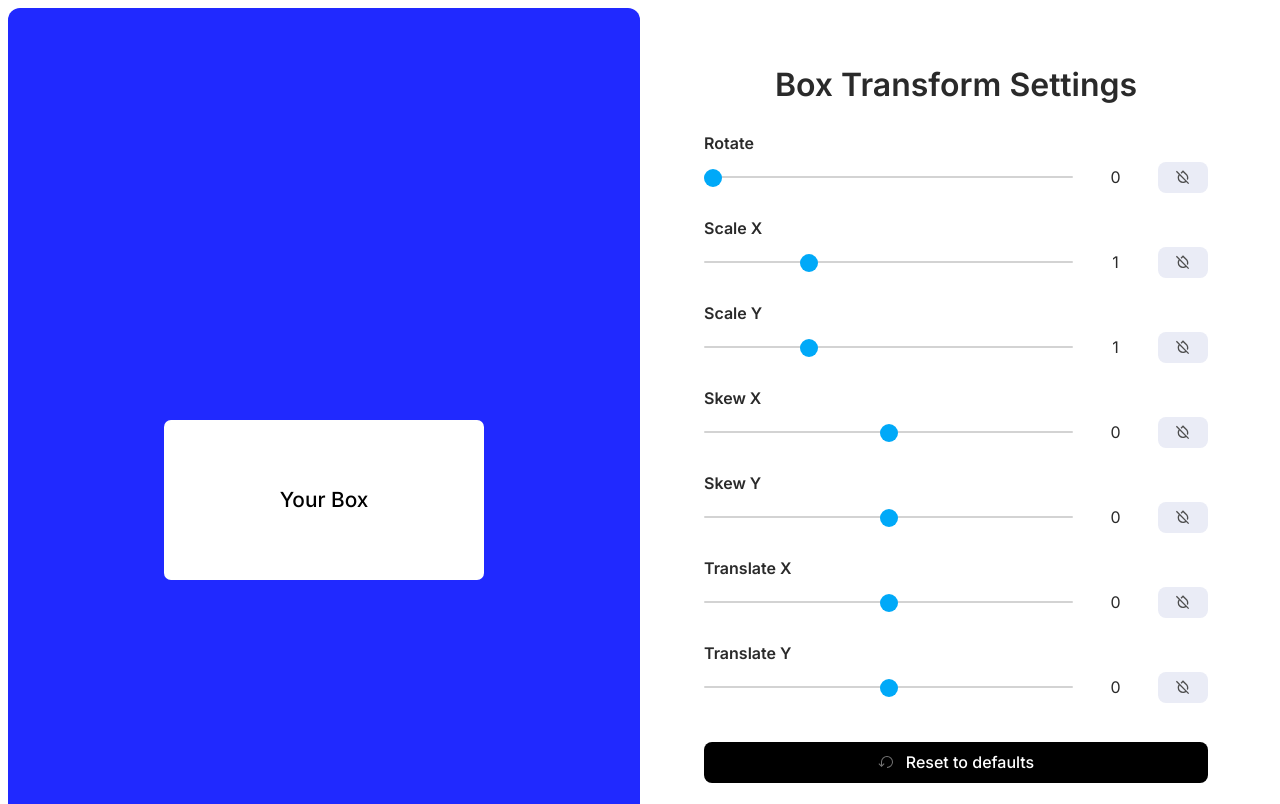
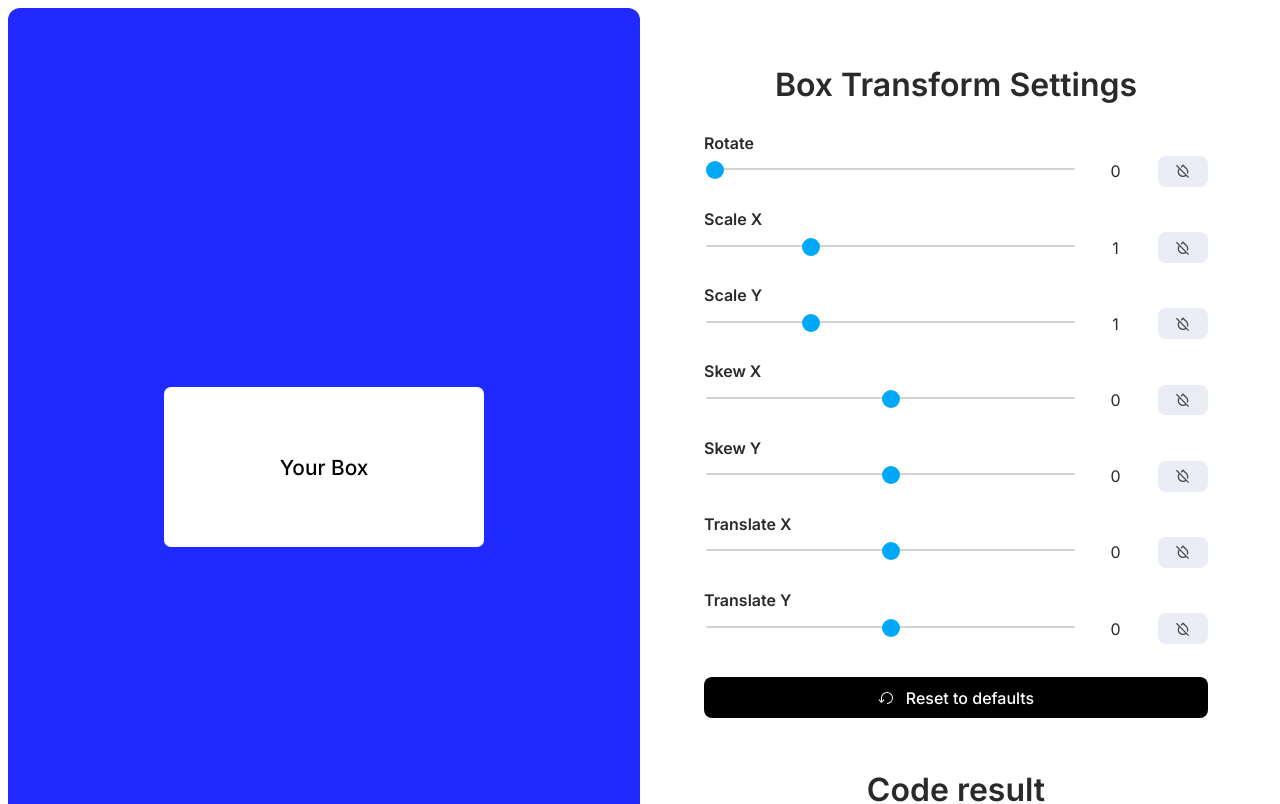
Before and after one commit to ricafolio/box-transform-visualizer, a React (Vite) app: page / in a window 1280 px wide. Shown: the top 804 px of the page. Built offline with nearby package versions, Linux system fonts and the light colour scheme.

Commit message:
fix: margin, color

```diff
--- a/src/components/ResetIcon.tsx
+++ b/src/components/ResetIcon.tsx
@@ -1,5 +1,5 @@
 export function ResetIcon(props: SVGProps<SVGSVGElement>) {
   return (
-    <svg xmlns="http://www.w3.org/2000/svg" width="1em" height="1em" viewBox="0 0 32 32" {...props}><path fill="#757575" d="M18 28A12 12 0 1 0 6 16v6.2l-3.6-3.6L1 20l6 6l6-6l-1.4-1.4L8 22.2V16a10 10 0 1 1 10 10Z"></path></svg>
+    <svg xmlns="http://www.w3.org/2000/svg" width="1em" height="1em" viewBox="0 0 32 32" {...props}><path fill="#fff" d="M18 28A12 12 0 1 0 6 16v6.2l-3.6-3.6L1 20l6 6l6-6l-1.4-1.4L8 22.2V16a10 10 0 1 1 10 10Z"></path></svg>
   )
 }
--- a/src/index.scss
+++ b/src/index.scss
@@ -135,7 +135,7 @@ main {
 }
 
 .field-container {
-  margin-bottom: 1rem;
+  margin-bottom: 1.2rem;
 
   label {
     text-align: left;
@@ -191,7 +191,6 @@ main {
 input[type="range"] {
   height: 25px;
   -webkit-appearance: none;
-  margin: 10px 0;
   width: 100%;
 }
 
```
